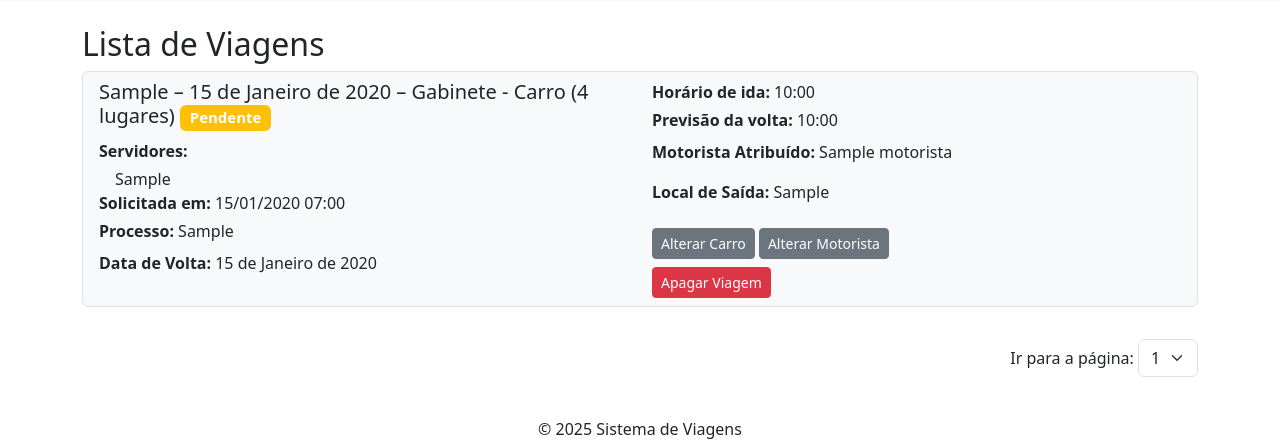
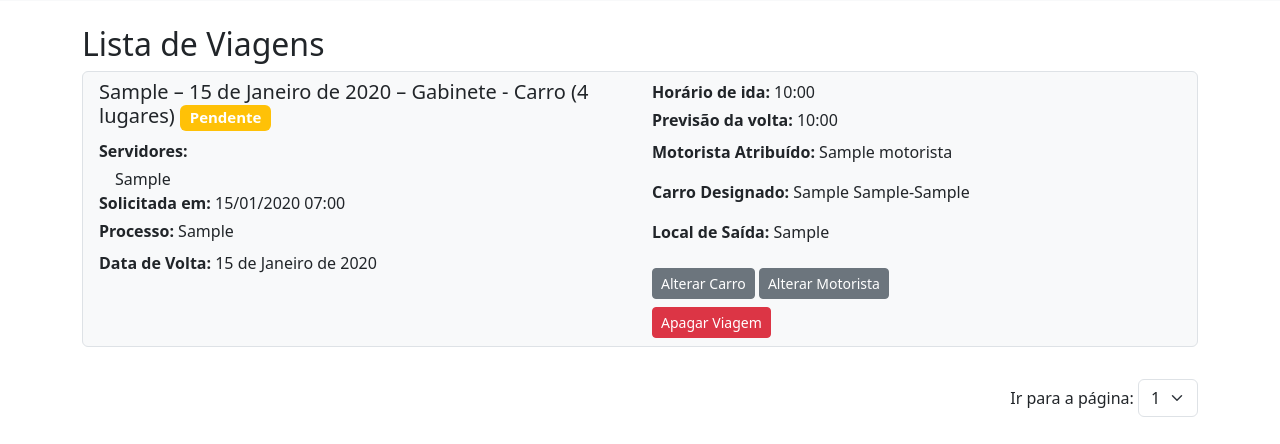
Before and after one commit to plmdsmatheus/Web-Semjidh-Viagens, a Django app: page /viagens/listar_viagens/ in a window 1280 px wide. Shown: the part 296-740 px from the top of the page. Run offline with Django 5.2, Linux system fonts and the light colour scheme; a user stored in the database is signed in; tables that the repository leaves empty hold one stand-in row (values such as "Sample post").

Commit message:
Feat: "carro designado" in html

```diff
--- a/semjidhapp/viagens/templates/viagens/listar_viagens.html
+++ b/semjidhapp/viagens/templates/viagens/listar_viagens.html
@@ -53,9 +53,11 @@
 
             {% if viagem.motorista %}
               <p class="mt-2"><strong>Motorista Atribuído:</strong> {{ viagem.motorista.nome }}</p>
+              {% if viagem.veiculo %}
+                <p class="mt-2"><strong>Carro Designado:</strong> {{ viagem.carro }}</p>
               <p class="mt-2"><strong>Local de Saída:</strong> {{ viagem.local_partida }}</p>
+              {% endif %}
 
-              <!-- Botão para Designar Carro (aparece apenas se motorista estiver designado) -->
               {% if not viagem.veiculo %}
                 <a href="{% url 'designar_carro' viagem.id %}" class="btn btn-info btn-sm mt-2">
                   Designar Carro
```
